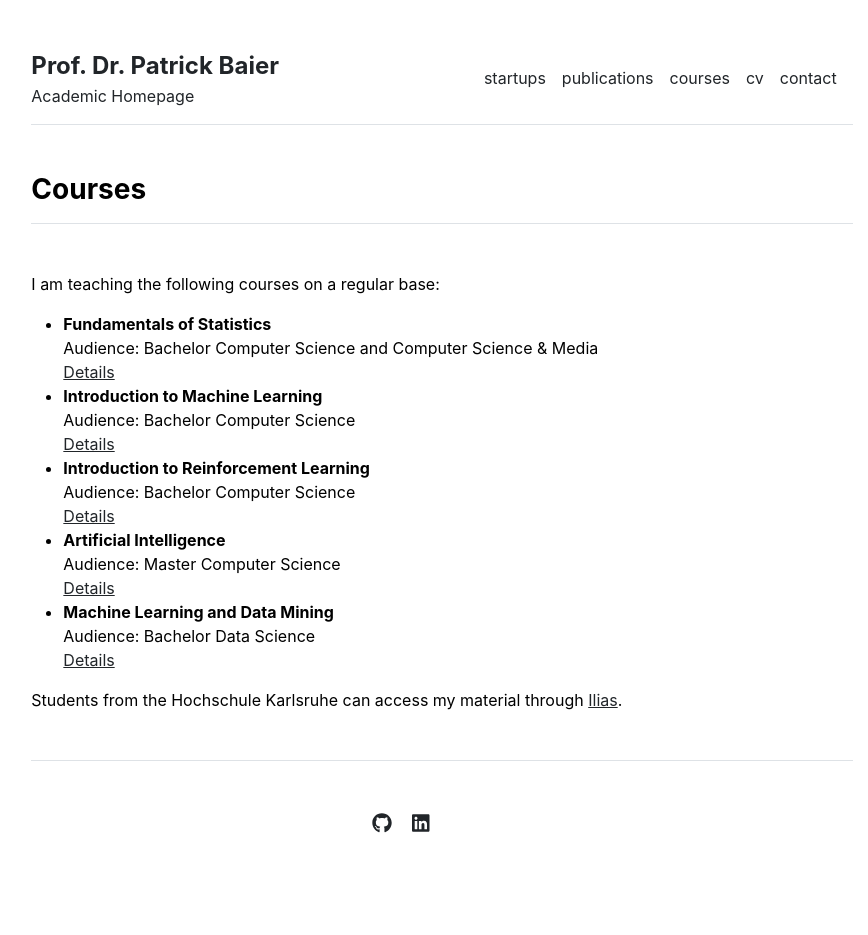
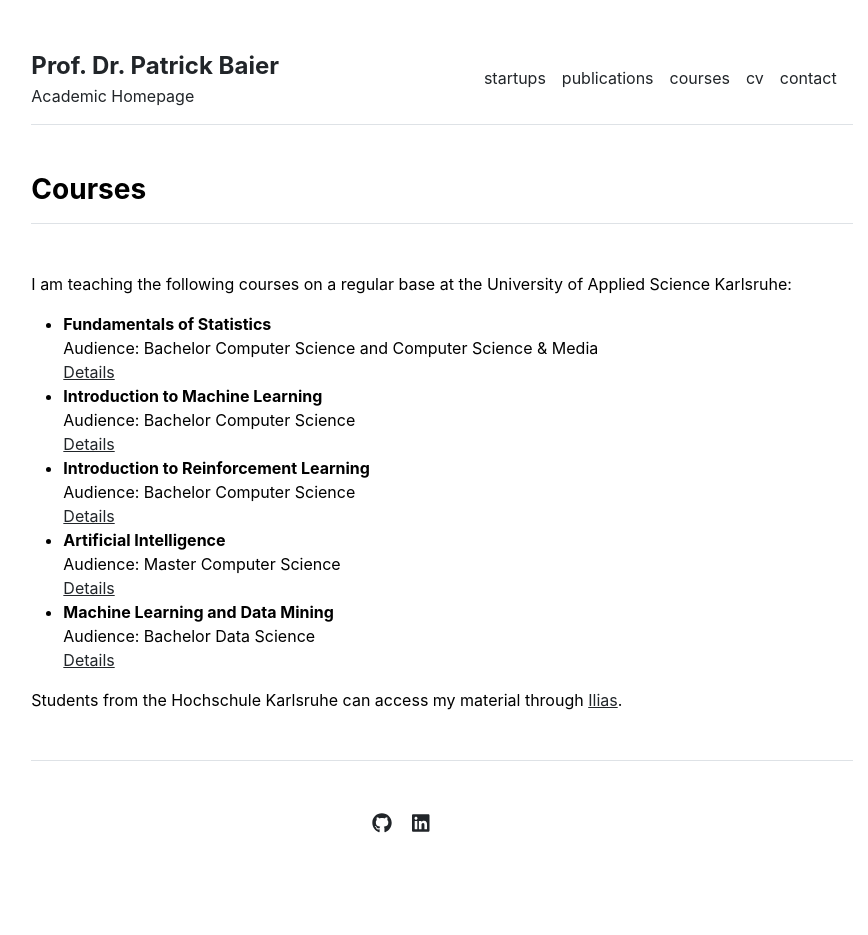
Before and after one commit to pabair/pabair.github.io, a Jekyll site: the page built from courses.md, in a window 1280 px wide. Shown: the whole page, without its empty margins (198-1066 px from the left). Built offline with Jekyll 4.4.1, drawn with Linux system fonts in a browser that asks for light colours.

Commit message:
added content

```diff
--- a/courses.md
+++ b/courses.md
@@ -3,9 +3,7 @@ layout: courses
 title: "Courses"
 ---
 <h3 class="fw-bold border-bottom pb-3 mb-5">Courses</h3>
-
-
-I am teaching the following courses on a regular base:
+I am teaching the following courses on a regular base at the University of Applied Science Karlsruhe:
 
 - **Fundamentals of Statistics** <br>
 Audience: Bachelor Computer Science and Computer Science & Media <br>
```
